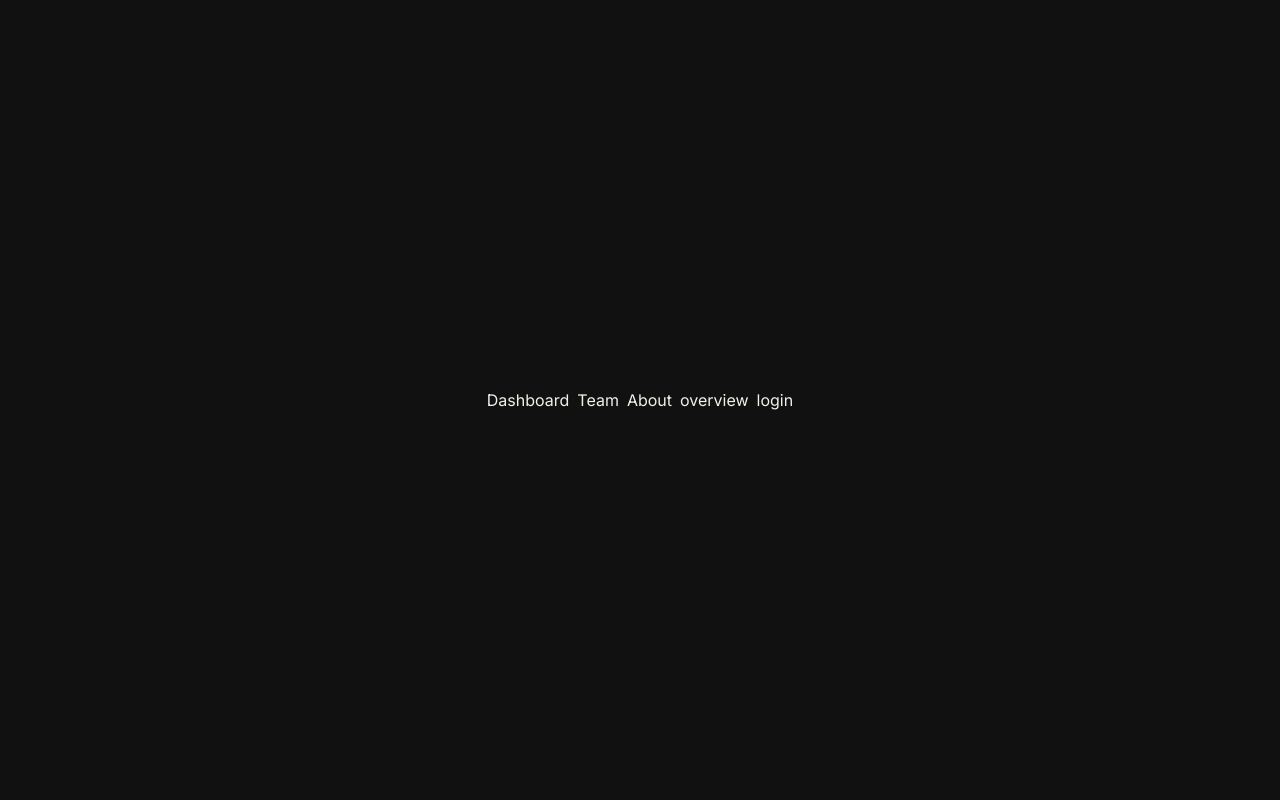
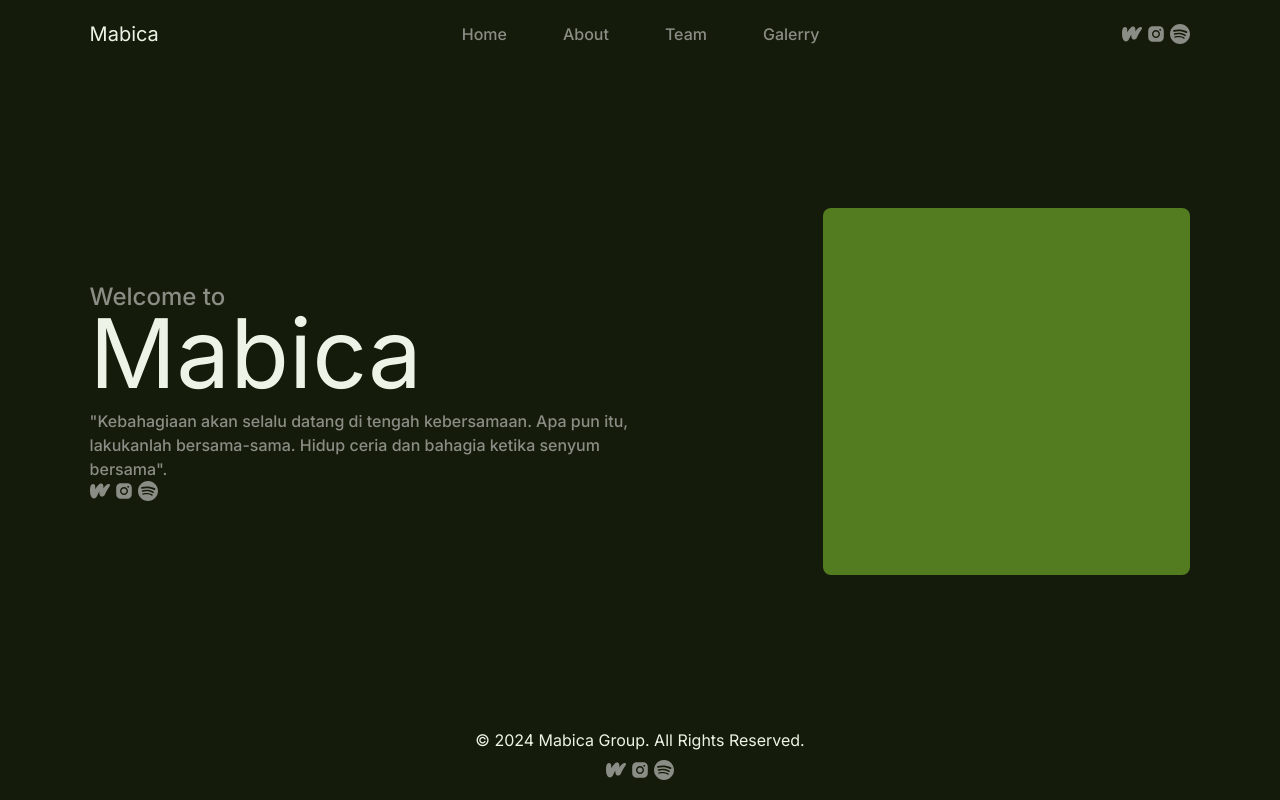
Before and after one commit to mabica-creative/mabica-website, a Next.js app: page / in a window 1280 px wide. Built offline with nearby package versions, Linux system fonts and the light colour scheme.

Commit message:
make a header, footer, and hero section

```diff
--- a/package.json
+++ b/package.json
@@ -13,7 +13,8 @@
     "next": "14.2.1",
     "prisma": "^5.12.1",
     "react": "^18",
-    "react-dom": "^18"
+    "react-dom": "^18",
+    "react-icons": "^5.2.1"
   },
   "devDependencies": {
     "@types/node": "^20",
--- /dev/null
+++ b/src/app/(public)/_components/footer.tsx
@@ -0,0 +1,10 @@
+import { SocialMedia } from "@/components/social-media";
+
+export function Footer(): React.ReactNode {
+  return (
+    <footer className="flex flex-col gap-2 justify-center py-5 items-center">
+      <p>© 2024 Mabica Group. All Rights Reserved.</p>
+      <SocialMedia />
+    </footer>
+  );
+}
--- /dev/null
+++ b/src/app/(public)/_components/header.tsx
@@ -0,0 +1,21 @@
+import Link from "next/link";
+import { SocialMedia } from "@/components/social-media";
+
+export function Header(): React.ReactNode {
+  return (
+    <header className="fixed top-0 left-0 right-0">
+        <nav className="flex py-5 max-w-screen-xl w-screen mx-auto px-[7%] justify-between items-center">
+          <Link href="/" className="text-xl">
+            Mabica
+          </Link>
+          <div className="space-x-14 font-medium text-white/50">
+            <Link href="#">Home</Link>
+            <Link href="#about">About</Link>
+            <Link href="#team">Team</Link>
+            <Link href="#gallery">Galerry</Link>
+          </div>
+          <SocialMedia />
+        </nav>
+    </header>
+  );
+}
--- /dev/null
+++ b/src/app/(public)/_components/hero-section.tsx
@@ -0,0 +1,19 @@
+import { SocialMedia } from "@/components/social-media";
+
+export function HeroSection() {
+  return (
+      <section id="#" className="flex items-center pt-52 pb-32 max-w-screen-xl w-screen mx-auto px-[7%]">
+        <div className=" flex flex-col gap-2 flex-1">
+          <span className="font-medium text-2xl text-white/50">Welcome to</span>
+          <h1 className="text-8xl -mt-4 ">Mabica</h1>
+          <p className="font-medium -mb-2 text-white/50 w-3/4">
+            {'"'}Kebahagiaan akan selalu datang di tengah kebersamaan. Apa pun
+            itu, lakukanlah bersama-sama. Hidup ceria dan bahagia ketika senyum
+            bersama{'"'}.
+          </p>
+          <SocialMedia />
+        </div>
+        <div className="w-1/3 bg-[var(--secondary)] aspect-square rounded-lg"></div>
+      </section>
+  )
+}
--- /dev/null
+++ b/src/app/(public)/_components/public-page.tsx
@@ -0,0 +1,21 @@
+import { SocialMedia } from "@/components/social-media";
+
+export function PublicPage(): React.ReactNode {
+  return (
+    <>
+      <section className="flex items-center pt-52 pb-32 max-w-screen-xl w-screen mx-auto px-[7%]">
+        <div className=" flex flex-col gap-2 flex-1">
+          <span className="font-medium text-2xl text-white/50">Welcome to</span>
+          <h1 className="text-8xl -mt-4 ">Mabica</h1>
+          <p className="font-medium -mb-2 text-white/50 w-3/4">
+            {'"'}Kebahagiaan akan selalu datang di tengah kebersamaan. Apa pun
+            itu, lakukanlah bersama-sama. Hidup ceria dan bahagia ketika senyum
+            bersama{'"'}.
+          </p>
+          <SocialMedia />
+        </div>
+        <div className="w-1/3 bg-[var(--secondary)] aspect-square rounded-lg"></div>
+      </section>
+    </>
+  );
+}
--- /dev/null
+++ b/src/app/(public)/layout.tsx
@@ -0,0 +1,17 @@
+import { Header } from "./_components/header";
+import { Footer } from "./_components/footer";
+
+
+export default function RootLayout({
+  children,
+}: Readonly<{
+  children: React.ReactNode;
+}>) {
+  return (
+    <div className="min-h-screen flex flex-col justify-between">
+      <Header />
+      {children}
+      <Footer />
+    </div>
+  );
+}
--- a/src/app/(public)/page.tsx
+++ b/src/app/(public)/page.tsx
@@ -1,11 +1,5 @@
-import Link from 'next/link'
+import { PublicPage } from "./_components/public-page";
 
 export default function Home(): React.ReactNode  {
-  return <main className="flex h-[100dvh] gap-2 justify-center items-center">
-    <Link href="/dashboard">Dashboard</Link>
-    <Link href="/team">Team</Link>
-    <Link href="/about">About</Link>
-    <Link href="/overview">overview</Link>
-    <Link href="/login">login</Link>
-  </main>;
+  return <PublicPage />
 }
--- a/src/app/globals.css
+++ b/src/app/globals.css
@@ -1,3 +1,7 @@
+@tailwind base;
+@tailwind components;
+@tailwind utilities;
+
 @layer base {
   :root {
     --text: #12180c;
@@ -9,7 +13,7 @@
 
   .dark {
     --text: #edf3e6;
-    --background: #111;
+    --background: #141b0a;
     --primary: #b9ff66;
     --secondary: #527c1f;
     --accent: #94db3e;
@@ -25,7 +29,3 @@ body {
 ::selection {
   background: var(--secondary);
 }
-
-@tailwind base;
-@tailwind components;
-@tailwind utilities;
--- /dev/null
+++ b/src/components/social-media.tsx
@@ -0,0 +1,20 @@
+import Link from "next/link";
+import { SiWattpad } from "react-icons/si";
+import { AiFillInstagram } from "react-icons/ai";
+import { SiSpotify } from "react-icons/si";
+
+export function SocialMedia() {
+  return (
+    <div className="flex text-xl gap-1 items-center text-white/50">
+      <Link className="hover:text-white duration-300" href="https://watppad.com">
+        <SiWattpad />
+      </Link>
+      <Link className="hover:text-white duration-300" href="https://instagram.com">
+        <AiFillInstagram />
+      </Link>
+      <Link className="hover:text-white duration-300" href="https://spotify.com">
+        <SiSpotify />
+      </Link>
+    </div>
+  );
+}
```
Also changed, not shown: src/app/(protected)/dashboard/page.tsx (renamed from src/app/(dashboard)/dashboard/page.tsx), src/app/(protected)/login/page.tsx (renamed from src/app/(dashboard)/login/page.tsx), src/app/(protected)/overview/page.tsx (renamed from src/app/(dashboard)/overview/page.tsx), 2 other files (tests, documents, lock files or other folders).
